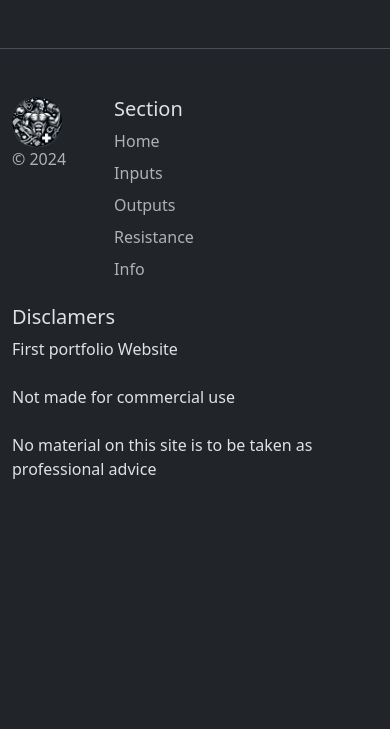
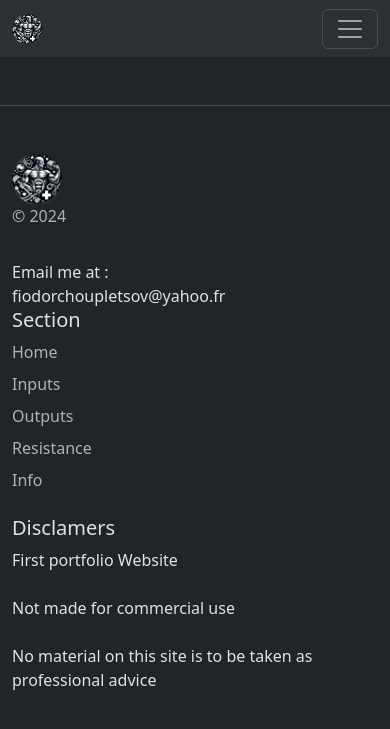
Before and after one commit to Self-Taught-Fiodor/TrackingApp, a Flask app: page /info in a window 390 px wide. Shown: the top 729 px of the page. Run offline with Flask 3, Linux system fonts and the light colour scheme.

Commit message:
"details added"

```diff
--- a/api/app.py
+++ b/api/app.py
@@ -19,23 +19,23 @@ def home():
 
 @app.route("/login")
 def login():
-    return render_template("login.html")
+    return render_template("login.html", show_nav=True)
 
 @app.route("/inputs")
 def inputs():
-    return render_template("inputs.html")
+    return render_template("inputs.html", show_nav=True)
 
 @app.route("/resistance")
 def resistance():
-    return render_template("resistance.html")
+    return render_template("resistance.html", show_nav=True)
 
 @app.route("/info")
 def info():
-    return render_template("info.html")
+    return render_template("info.html", show_nav=True)
 
 @app.route("/outputs")
 def outputs():
-    return render_template("outputs.html")
+    return render_template("outputs.html", show_nav=True)
 
 if __name__ == "__main__":
     app.run(debug=True)
--- a/api/templates/base.html
+++ b/api/templates/base.html
@@ -16,13 +16,13 @@
   </body>
   <div class="container">
     <footer class="row row-cols-1 row-cols-sm-2 row-cols-md-5 py-5 my-5 border-top">
-      <div class="col-auto mb-3">
+      <div class="col-xs mb-3">
         <a href="#TOP"><img src="\static\logo_longev2.png" alt="Back to the top of current page" width="50" height="50"></a>
         <p class="text-body-secondary">&copy; 2024</p>
       </div>
 
-      <div class="col-auto mb-3"></div>
-      <div class="col-auto mb-3">
+      <div class="col xs-3"><adress>Email me at : <br>fiodorchoupletsov@yahoo.fr</adress></div>
+      <div class="col mb-3">
         <h5>Section</h5>
         <ul class="nav flex-column">
           <li class="nav-item mb-2"><a href="home" class="nav-link p-0 text-body-secondary">Home</a></li>
@@ -33,7 +33,7 @@
         </ul>
       </div>
 
-      <div class="col-auto mb-3">
+      <div class="col-xl mb-3">
         <h5>Disclamers</h5>
         <ul class="nav flex-column">
           <li>First portfolio Website</a></li>
```
